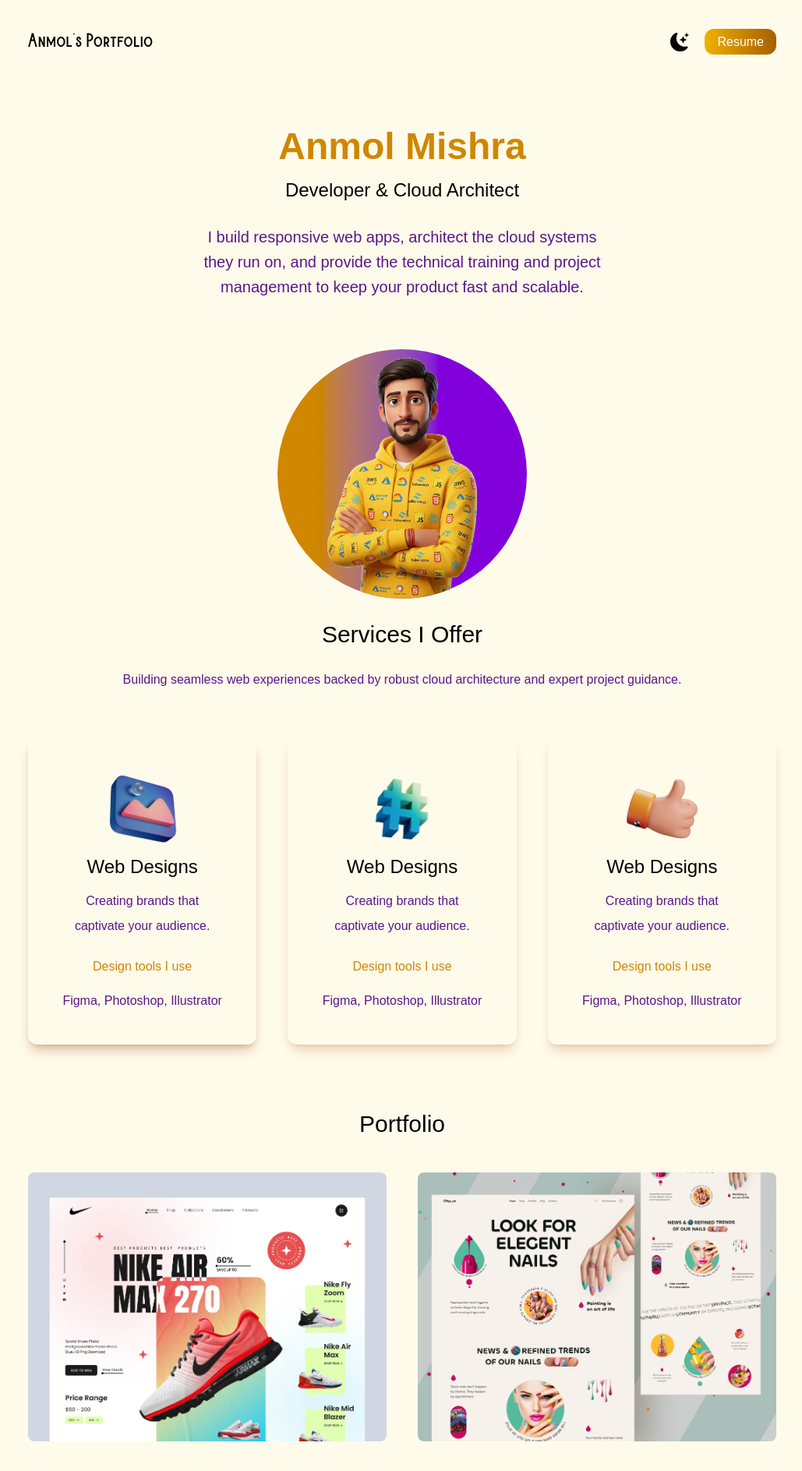
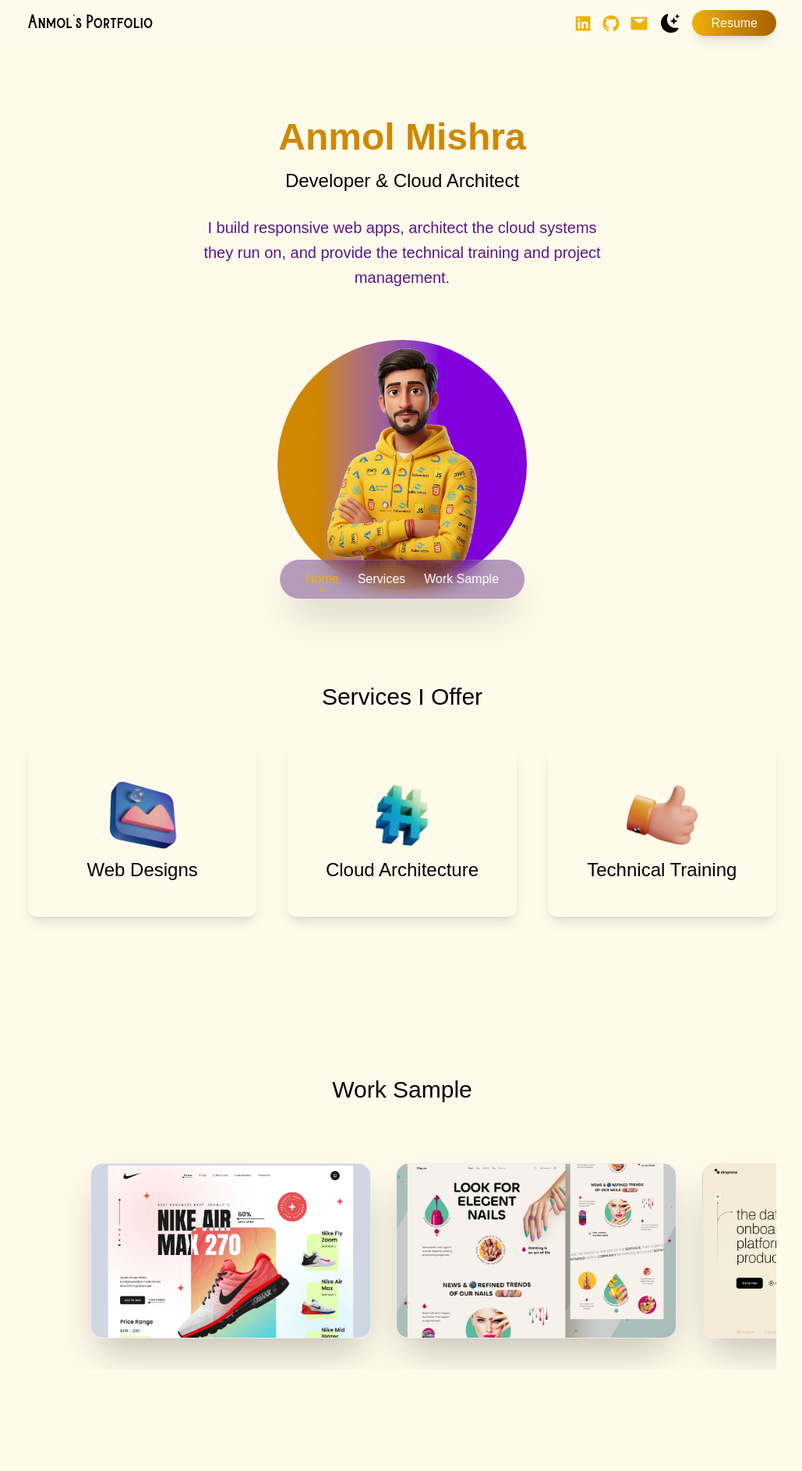
Before and after one commit to am29work/portfolio, a Next.js app: page / in a window 1280 px wide. Shown: the top 1887 px of the page at 78% size, without its empty margins (124-1153 px from the left). Built offline with nearby package versions, Linux system fonts and the light colour scheme.

Commit message:
added footer section tray and changed sample work section to slider

```diff
--- a/app/layout.tsx
+++ b/app/layout.tsx
@@ -25,7 +25,7 @@ export default function RootLayout({
   return (
     <html
       lang="en"
-      className={`${geistSans.variable} ${geistMono.variable} h-full antialiased`}
+      className={`${geistSans.variable} ${geistMono.variable} h-full antialiased scroll-smooth`}
     >
       <body className="min-h-full flex flex-col">{children}</body>
     </html>
--- a/app/page.tsx
+++ b/app/page.tsx
@@ -12,61 +12,80 @@ import web3 from "../public/web3.png"
 import web4 from "../public/web4.png"
 import web5 from "../public/web5.png"
 import web6 from "../public/web6.png"
-import { useState } from "react"
-
+import { useState, useEffect, useRef } from "react"
 
 export default function Home() {
   const [darkMode, setDarkMode] = useState(false);
+  const [scrolled, setScrolled] = useState(false);
+  const [activeSection, setActiveSection] = useState("hero");
+  const avatarRef = useRef<HTMLDivElement | null>(null);
+
+  useEffect(() => {
+    const handleScroll = () => {
+      if (avatarRef.current) {
+        const rect = avatarRef.current.getBoundingClientRect();
+        setScrolled(rect.top <= -50);
+      }
+    };
+    window.addEventListener("scroll", handleScroll);
+    return () => window.removeEventListener("scroll", handleScroll);
+  }, []);
+
+  useEffect(() => {
+    const sections = document.querySelectorAll("section");
+    const observer = new IntersectionObserver(
+      (entries) => {
+        entries.forEach((entry) => {
+          if (entry.isIntersecting) {
+            setActiveSection(entry.target.id);
+          }
+        });
+      },
+      { rootMargin: "-40% 0px -40% 0px", threshold: 0 }
+    );
+    sections.forEach((section) => observer.observe(section));
+    return () => observer.disconnect();
+  }, []);
 
   return (
     <div className={darkMode ? "dark" : ""}>
-      {/* The main wrapper handles the background switch for the whole page */}
-      <main className="bg-amber-50 px-10 dark:bg-gray-900 md:px-20 lg:px-40 transition-colors duration-300 min-h-screen">
-        <section>
-          <nav className="py-10 mb-12 flex justify-between">
-            <h1 className="text-xl font-buttons text-black dark:text-white">Anmol's Portfolio</h1>
-            <ul className="flex items-center">
+      <main className="bg-amber-50 px-10 dark:bg-gray-900 md:px-20 lg:px-40 pt-28 md:pt-32 transition-all min-h-screen">
+
+        {/* Navbar */}
+        <nav
+          className={`fixed left-0 right-0 z-50 transition-all duration-500 ease-in-out ${
+            scrolled
+              ? "top-4 mx-auto w-fit max-w-[90%] md:w-max bg-purple-950/38 dark:bg-purple-600/15 backdrop-blur-md shadow-2xl rounded-full px-6 md:px-10 py-3 border border-purple-400/30 justify-center"
+              : "top-0 dark:bg-gray-900/90 backdrop-blur-md py-4 px-4 md:px-20 lg:px-40 w-full justify-between flex-wrap gap-4"
+          } flex items-center`}
+        >
+          {!scrolled && <h1 className="text-lg md:text-xl font-buttons dark:text-white">Anmol's Portfolio</h1>}
+          <ul className="flex items-center gap-4">
+            <li className="flex items-center gap-3 text-yellow-500">
+              <a href="https://www.linkedin.com/in/anmolxmishra" target="_blank" rel="noreferrer"><AiFillLinkedin className="w-5 h-5 sm:w-6 sm:h-6" /></a>
+              <a href="https://www.github.com/am29work" target="_blank" rel="noreferrer"><AiFillGithub className="w-5 h-5 sm:w-6 sm:h-6" /></a>
+              <a href="mailto:anmolmishra2906@gmail.com"><AiFillMail className="w-5 h-5 sm:w-6 sm:h-6" /></a>
+            </li>
+            <li><BsFillMoonStarsFill onClick={() => setDarkMode(!darkMode)} className="cursor-pointer dark:text-white w-5 h-5 sm:w-6 sm:h-6" /></li>
             <li>
-                {/* Added onClick here so the toggle actually works! */}
-                <BsFillMoonStarsFill
-                  onClick={() => setDarkMode(!darkMode)}
-                  className="cursor-pointer text-2xl text-black dark:text-white"
-                />
-              </li>
-              <li>
-                <a href="Anmol_Mishra_Resume_DevOps_Cloud.pdf"
-                  target="_blank"
-                  rel="noopener noreferrer"
-                  onClick={(e) => {
-                    //1. Create a temporary, invisible HTML link
-                    const downloadLink = document.createElement("a");
-                    downloadLink.href = "Anmol_Mishra_Resume_DevOps_Cloud.pdf";
-
-                    //2. The download attribute forces the browser to save the file
-                    downloadLink.download = "Anmol_Mishra_Resume_DevOps_Cloud.pdf";
-
-                    //3. Append to the page, trigger a click, and immidiately clean it up
-                    document.body.appendChild(downloadLink);
-                    downloadLink.click();
-                    document.body.removeChild(downloadLink);
-                  }}
-                  className="bg-linear-to-r from-yellow-500 to-yellow-700 text-white px-4 py-2 rounded-xl ml-5">
-                  Resume
-                </a>
+              <a href="/Anmol_Mishra_Resume_DevOps_Cloud.pdf" target="_blank" className="bg-gradient-to-r from-yellow-500 to-yellow-700 text-white px-4 md:px-6 py-2 rounded-full shadow-lg hover:scale-105 transition-transform text-sm md:text-base">Resume</a>
             </li>
           </ul>
         </nav>
 
+        {/* Hero & Avatar Pop-out Fixed */}
+        <section id="hero" className="min-h-[80vh] flex flex-col justify-center">
           <div className="text-center mt-1 mb-2">
             <h2 className="text-5xl py-2 text-yellow-600 font-semibold">Anmol Mishra</h2>
             <h3 className="text-2xl py-2 text-black dark:text-white">Developer & Cloud Architect</h3>
             <p className="text-md py-5 leading-8 text-purple-900 dark:text-purple-300 md:text-xl max-w-lg mx-auto">
-              I build responsive web apps, architect the cloud systems they run on, and provide the technical training and project management to keep your product fast and scalable.
+              I build responsive web apps, architect the cloud systems they run on, and provide the technical training and project management.
             </p>
           </div>
 
-          {/* Avatar Section */}
-          <div className="group relative mx-auto -mt-16 h-[420px] w-80 flex items-end justify-center cursor-pointer">
+
+            {/* Avatar Container: Removed overflow-hidden so the head can pop out */}
+             <div ref={avatarRef} className="group relative mx-auto -mt-16 h-[420px] w-80 flex items-end justify-center cursor-pointer">
             <div className="absolute bottom-0 h-80 w-80 rounded-full bg-gradient-to-r from-yellow-600 from-[15%] to-purple-700 to-65% transition-all duration-500 group-hover:scale-110" />
             <div className="absolute bottom-0 h-80 w-80 overflow-hidden rounded-full z-10">
               <img src="/Anmol_Avatar.png" alt="Avatar Base" className="absolute bottom-0 h-[450px] w-full object-contain transition-all duration-500 origin-bottom scale-[0.7] group-hover:scale-[0.9] group-hover:opacity-0" />
@@ -78,82 +97,123 @@ export default function Home() {
           </div>
         </section>
 
-        {/* Services Section */}
-        <section>
-          <div>
+        {/* Services - All 3 Cards Restored */}
+        <section id="services" className="py-20">
           <h3 className="text-3xl py-1 mt-6 text-center text-black dark:text-white">Services I Offer</h3>
-            <p className="text-md py-5 text-center leading-8 text-purple-900 dark:text-purple-300">
-              Building seamless web experiences backed by robust cloud architecture and expert project guidance.
-            </p>
+          <div className="lg:flex gap-10">
+            <div className="text-center shadow-lg p-10 rounded-xl my-10 dark:bg-purple-400/10 flex-1">
+              <Image src={design} width={100} height={100} className="mx-auto" alt="design" />
+              <h3 className="text-black dark:text-white text-2xl py-1">Web Designs</h3>
             </div>
-          <div className="lg:flex gap-10">
-            {/* Service Card 1 */}
-            <div className="text-center shadow-lg shadow-amber-800/30 p-10 rounded-xl my-10 dark:bg-purple-400/10">
-              <Image src={design} width={100} height={100} className="mx-auto" alt="design icon" />
-              <h3 className="text-black dark:text-white text-2xl py-1 mt-1">Web Designs</h3>
-              <p className="text-md py-2 leading-8 text-purple-900 dark:text-purple-300">Creating brands that captivate your audience.</p>
-              <h4 className="text-yellow-600 py-4">Design tools I use</h4>
-              <p className="text-purple-900 dark:text-purple-200 py-1">Figma, Photoshop, Illustrator</p>
+            <div className="text-center shadow-lg p-10 rounded-xl my-10 dark:bg-purple-400/10 flex-1">
+              <Image src={code} width={100} height={100} className="mx-auto" alt="code" />
+              <h3 className="text-black dark:text-white text-2xl py-1">Cloud Architecture</h3>
             </div>
-
-            <div className="text-center shadow-lg shadow-amber-800/20 p-10 rounded-xl my-10 dark:bg-purple-400/10">
-              <Image src={code} width={100} height={100} className="mx-auto" alt="design icon" />
-              <h3 className="text-black dark:text-white text-2xl py-1 mt-1">Web Designs</h3>
-              <p className="text-md py-2 leading-8 text-purple-900 dark:text-purple-300">Creating brands that captivate your audience.</p>
-              <h4 className="text-yellow-600 py-4">Design tools I use</h4>
-              <p className="text-purple-900 dark:text-purple-200 py-1">Figma, Photoshop, Illustrator</p>
+            <div className="text-center shadow-lg p-10 rounded-xl my-10 dark:bg-purple-400/10 flex-1">
+              <Image src={consulting} width={100} height={100} className="mx-auto" alt="consulting" />
+              <h3 className="text-black dark:text-white text-2xl py-1">Technical Training</h3>
             </div>
-
-
-            <div className="text-center shadow-lg shadow-amber-800/20 p-10 rounded-xl my-10 dark:bg-purple-400/10">
-              <Image src={consulting} width={100} height={100} className="mx-auto" alt="design icon" />
-              <h3 className="text-black dark:text-white text-2xl py-1 mt-1">Web Designs</h3>
-              <p className="text-md py-2 leading-8 text-purple-900 dark:text-purple-300">Creating brands that captivate your audience.</p>
-              <h4 className="text-yellow-600 py-4">Design tools I use</h4>
-              <p className="text-purple-900 dark:text-purple-200 py-1">Figma, Photoshop, Illustrator</p>
-            </div>
-            {/* Add more cards here following the same pattern */}
           </div>
         </section>
 
-        {/* Portfolio Section */}
-        <section className="py-10">
-          <h3 className="text-3xl py-1 text-center text-black dark:text-white">Portfolio</h3>
-          <div className="flex flex-col gap-10 py-10 lg:flex-row flex-wrap">
+          {/* Work Sample Section */}
+        <section id="work-sample" className="py-20 w-full relative group">
+          <h3 className="text-3xl py-1 text-center text-black dark:text-white mb-8">Work Sample</h3>
+
+          {/* 1. Relative Wrapper for Absolute Buttons */}
+          <div className="relative w-full overflow-visible">
+
+            {/* Left Glassy Button */}
+            <button
+              onClick={() => {
+                const container = document.getElementById('slider-container');
+                container?.scrollBy({ left: -500, behavior: 'smooth' });
+              }}
+              className="absolute left-4 top-1/2 -translate-y-1/2 z-40 bg-white/20 dark:bg-purple-900/20 backdrop-blur-md p-4 rounded-full border border-white/30 shadow-2xl opacity-0 group-hover:opacity-100 transition-all duration-300 hover:bg-yellow-500/50"
+              aria-label="Scroll Left"
+            >
+              <svg xmlns="http://www.w3.org/2000/svg" fill="none" viewBox="0 0 24 24" strokeWidth={3} stroke="currentColor" className="w-6 h-6 text-purple-950 dark:text-white">
+                <path strokeLinecap="round" strokeLinejoin="round" d="M15.75 19.5L8.25 12l7.5-7.5" />
+              </svg>
+            </button>
+
+            {/* The Slider Container */}
+            <div
+              id="slider-container"
+              className="flex gap-8 py-10 overflow-x-auto snap-x snap-mandatory scroll-smooth [&::-webkit-scrollbar]:hidden px-6 md:px-20"
+            >
               {[web1, web2, web3, web4, web5, web6].map((img, index) => (
-              <div key={index} className="basis-1/3 flex-1">
-                <Image src={img} alt={`work-${index}`} className="rounded-lg object-cover" width={100} height={100} layout="responsive" />
+                <div
+                  key={index}
+                  /* ADJUSTED WIDTHS FOR "PEEKING" EFFECT:
+                     Mobile: 85% width (15% of next card shows)
+                     Desktop: 45% width (5% of next card shows)
+                  */
+                  className="min-w-[85%] md:min-w-[45%] snap-center shrink-0 group/card relative"
+                >
+                  <div className="relative aspect-[16/10] w-full overflow-hidden rounded-2xl shadow-2xl border border-purple-500/10">
+                    <Image
+                      src={img}
+                      alt={`work-${index}`}
+                      fill
+                      className="object-cover transition-transform duration-700 group-hover/card:scale-110"
+                      sizes="(max-width: 768px) 85vw, 45vw"
+                    />
+
+                    {/* Isolated "View Project" overlay */}
+                    <div className="absolute inset-0 bg-purple-950/40 opacity-0 group-hover/card:opacity-100 transition-opacity duration-300 flex items-center justify-center backdrop-blur-[2px]">
+                       <span className="text-white font-bold bg-black/60 px-8 py-3 rounded-full border border-white/20 shadow-2xl transform translate-y-4 group-hover/card:translate-y-0 transition-transform duration-300">
+                         View Project
+                       </span>
+                    </div>
+                  </div>
                 </div>
               ))}
             </div>
+
+            {/* Right Glassy Button */}
+            <button
+              onClick={() => {
+                const container = document.getElementById('slider-container');
+                container?.scrollBy({ left: 500, behavior: 'smooth' });
+              }}
+              className="absolute right-4 top-1/2 -translate-y-1/2 z-40 bg-white/20 dark:bg-purple-900/20 backdrop-blur-md p-4 rounded-full border border-white/30 shadow-2xl opacity-0 group-hover:opacity-100 transition-all duration-300 hover:bg-yellow-500/50"
+              aria-label="Scroll Right"
+            >
+              <svg xmlns="http://www.w3.org/2000/svg" fill="none" viewBox="0 0 24 24" strokeWidth={3} stroke="currentColor" className="w-6 h-6 text-purple-950 dark:text-white">
+                <path strokeLinecap="round" strokeLinejoin="round" d="M8.25 4.5l7.5 7.5-7.5 7.5" />
+              </svg>
+            </button>
+
+          </div>
         </section>
 
-        {/* Footer Icons */}
-        <div className="text-5xl flex justify-center gap-16 py-10 text-yellow-600">
+        <div className="h-[50vh]" />
+
+        {/* Floating Bottom Dock */}
+        <div className="fixed bottom-8 left-1/2 -translate-x-1/2 z-50 opacity-100 transition-all duration-500">
+          <nav className="flex items-center gap-6 bg-purple-950/38 dark:bg-purple-600/15 backdrop-blur-md shadow-2xl rounded-full px-8 py-3 border border-purple-400/30">
+            {[
+              { id: "hero", label: "Home" },
+              { id: "services", label: "Services" },
+              { id: "work-sample", label: "Work Sample" },
+            ].map((section) => (
               <a
-            href="https://www.linkedin.com/in/anmolxmishra"
-            target="_blank"
-            rel = "noopener noreferreer"
-            className="hover:text-yellow-700 transition-colors cursor-pointer"
+                key={section.id}
+                href={`#${section.id}`}
+                className={`text-sm md:text-base font-medium transition-all duration-300 relative group ${
+                  activeSection === section.id
+                    ? "text-yellow-500"
+                    : "text-white dark:text-white"
+                }`}
               >
-            <AiFillLinkedin />
+                {section.label}
+                {activeSection === section.id && (
+                  <span className="absolute -bottom-1 left-1/2 -translate-x-1/2 w-1 h-1 bg-yellow-500 rounded-full" />
+                )}
               </a>
-          <a
-             href="https://www.github.com/am29work"
-            target="_blank"
-            rel = "noopener noreferreer"
-            className="hover:text-yellow-700 transition-colors cursor-pointer"
-            >
-            <AiFillGithub />
-          </a>
-          <a
-            href="mailto:anmolmishra2906@gmail.com"
-            target="_blank"
-            rel = "noopener noreferreer"
-            className="hover:text-yellow-700 transition-colors cursor-pointer"
-          >
-            <AiFillMail />
-          </a>
+            ))}
+          </nav>
         </div>
       </main>
     </div>
--- a/package.json
+++ b/package.json
@@ -13,7 +13,7 @@
     "@types/react-icons": "^2.2.7",
     "icons": "^1.0.0",
     "next": "16.2.4",
-    "react": "^19.2.4",
+    "react": "^19.2.5",
     "react-dom": "19.2.4",
     "react-icons": "^5.6.0"
   },
```
Also changed, not shown: 1 other file (tests, documents, lock files or other folders). Lines whose indentation alone changed are shown as unchanged.
